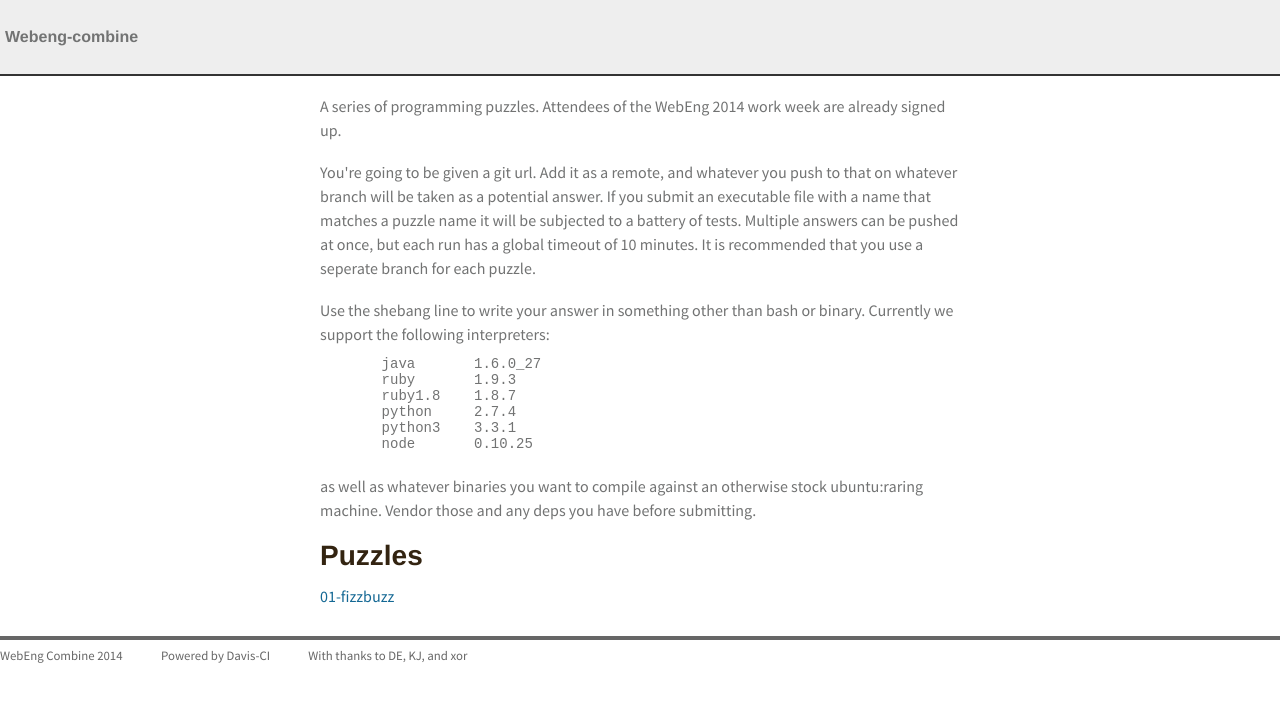
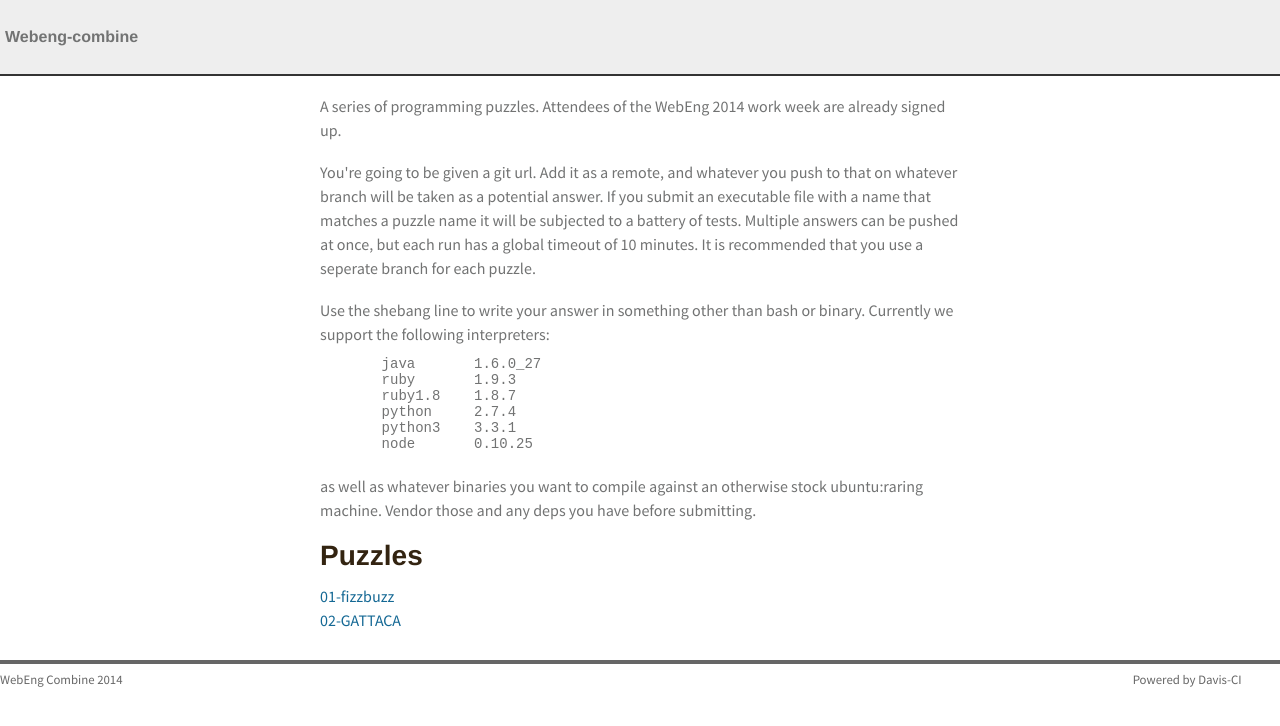
Before and after one commit to lonnen/webeng-combine, a Jekyll site: the page built from index.html, in a window 1280 px wide. Shown: the top 726 px of the page. Built offline with Jekyll 4.4.1, drawn with Linux system fonts in a browser that asks for light colours; Markdown is read by kramdown in place of the engine named in the settings.

Commit message:
tweaks, link the new puzzle page

```diff
--- a/_config.yml
+++ b/_config.yml
@@ -1,3 +1,2 @@
 pigments: true
 markdown: rdiscount
-permalink: none
--- a/_layouts/base.html
+++ b/_layouts/base.html
@@ -17,14 +17,9 @@
           WebEng Combine 2014
         </p>
       </div>
-      <div class="contact">
+      <div class="contact right">
         <p>
           Powered by Davis-CI
-        </p>
-      </div>
-      <div class="contact">
-        <p>
-          With thanks to DE, KJ, and xor
         </p>
       </div>
     </section>
--- a/index.html
+++ b/index.html
@@ -23,5 +23,8 @@ title: webeng-combine
     <li>
       <a href="/01-fizzbuzz.html">01-fizzbuzz</a>
     </li>
+    <li>
+      <a href="/02-GATTACA.html">02-GATTACA</a>
+    </li>
   </ul>
 </section>
--- a/media/style.css
+++ b/media/style.css
@@ -272,25 +272,6 @@ header {
     margin-right: 3em;
 }
 
-.rss {
-    margin-top: 0.4em;
-    margin-right: 0.4em;
-    float: right;
+.right {
+	float: right;
 }
-
-.idl {
-    margin-top: 0.4em;
-    float: right;
-}
-
-.idl img {
-    height: 6em;
-    margin-top: -0.5em;
-}
-
-.gist .gist-file .gist-data pre {
-    line-height: 20px;
-}
-.gist .gist-file .gist-data .line_numbers span {
-    line-height: 20px;
-}
```
